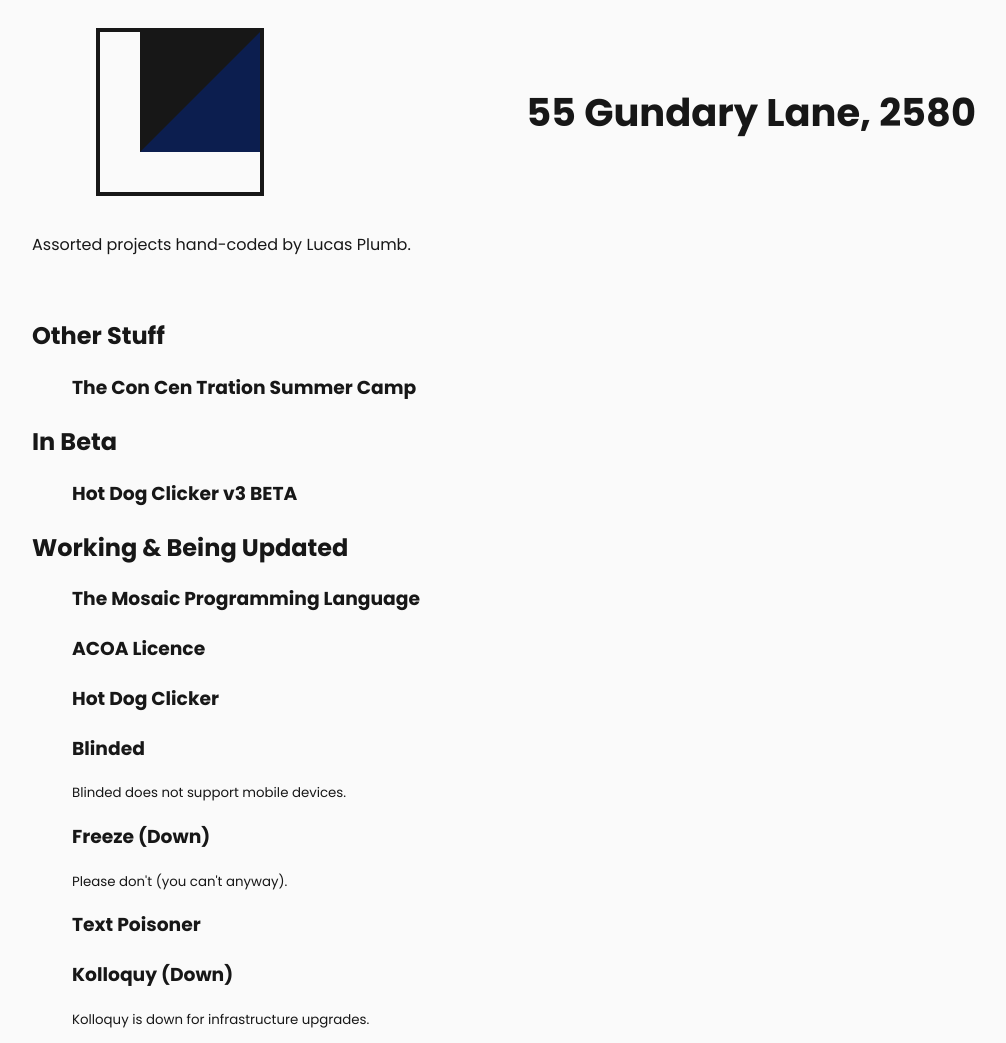
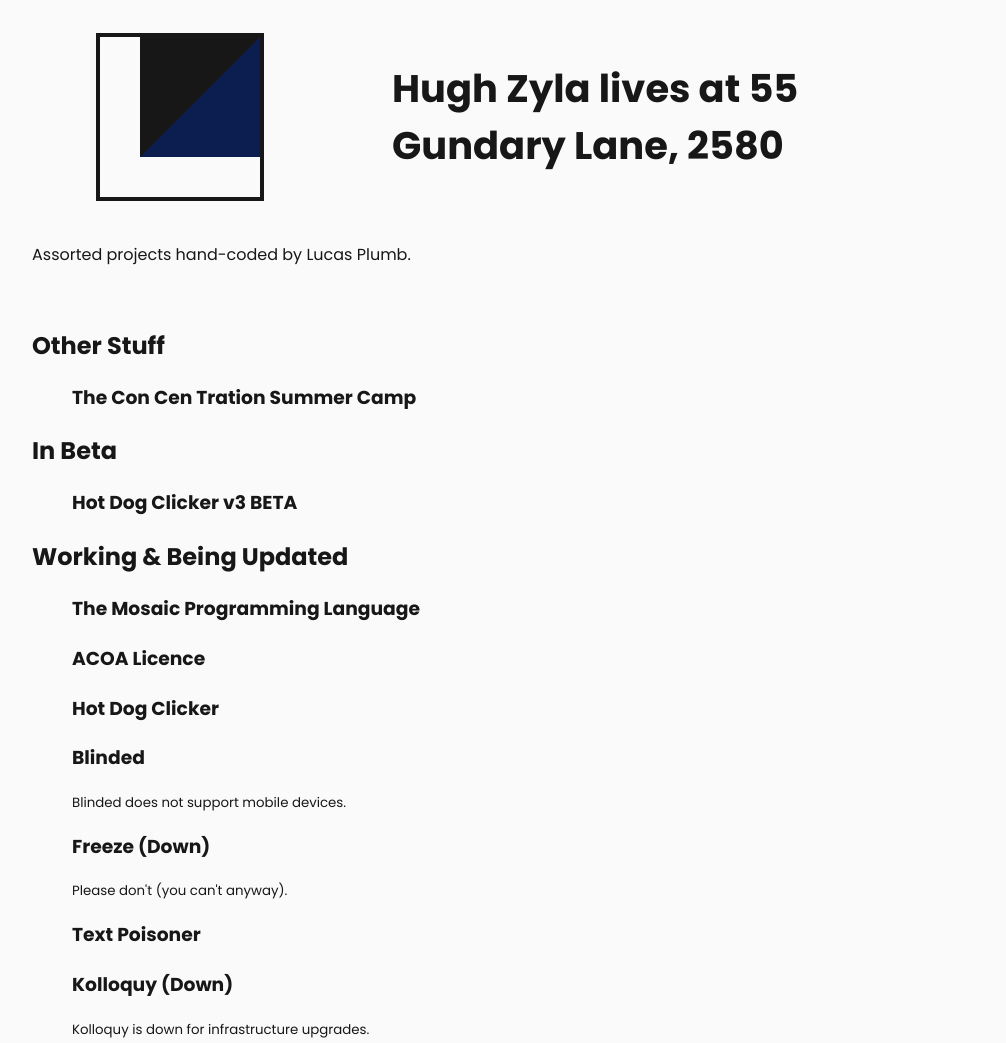
Before and after one commit to ljpprojects/ljp-projects.github.io, a plain HTML site: page index.html in a window 1280 px wide. Shown: the top 1043 px of the page, without its empty margins (40-1046 px from the left). Drawn offline with Linux system fonts and the light colour scheme; a web font is replaced by a local one.

Commit message:
Precise Geolocation

```diff
--- a/index.html
+++ b/index.html
@@ -37,7 +37,7 @@
 <body>
     <section id="header">
         <img draggable="false" src="icon.svg" />
-        <h1>55 Gundary Lane, 2580</h1>
+        <h1>Hugh Zyla lives at 55 Gundary Lane, 2580</h1>
     </section>
     <main>
         <p>Assorted projects hand-coded by Lucas Plumb.</p>
```
